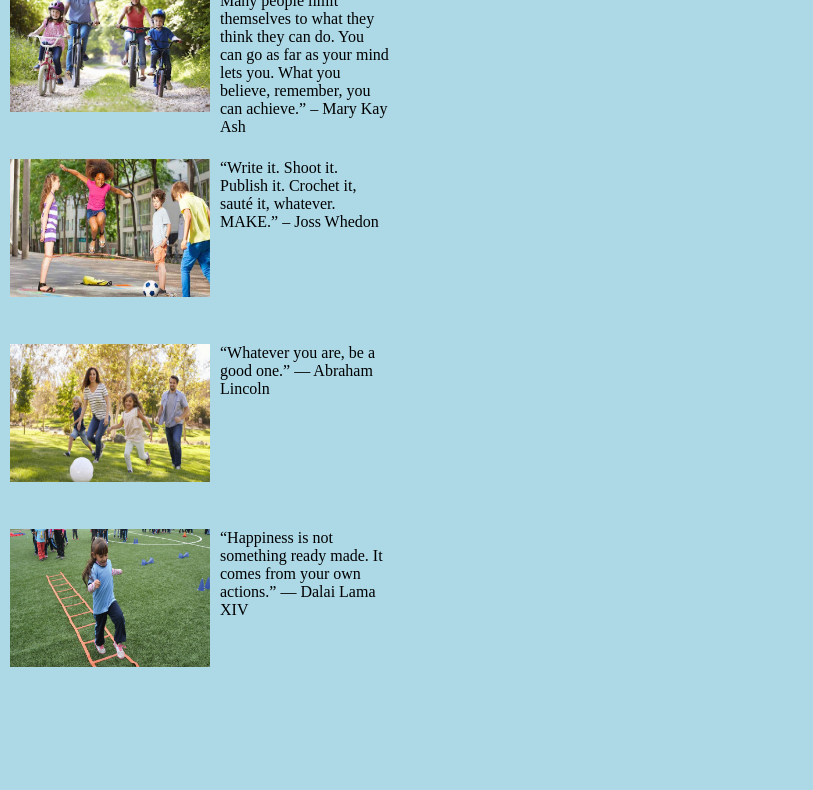
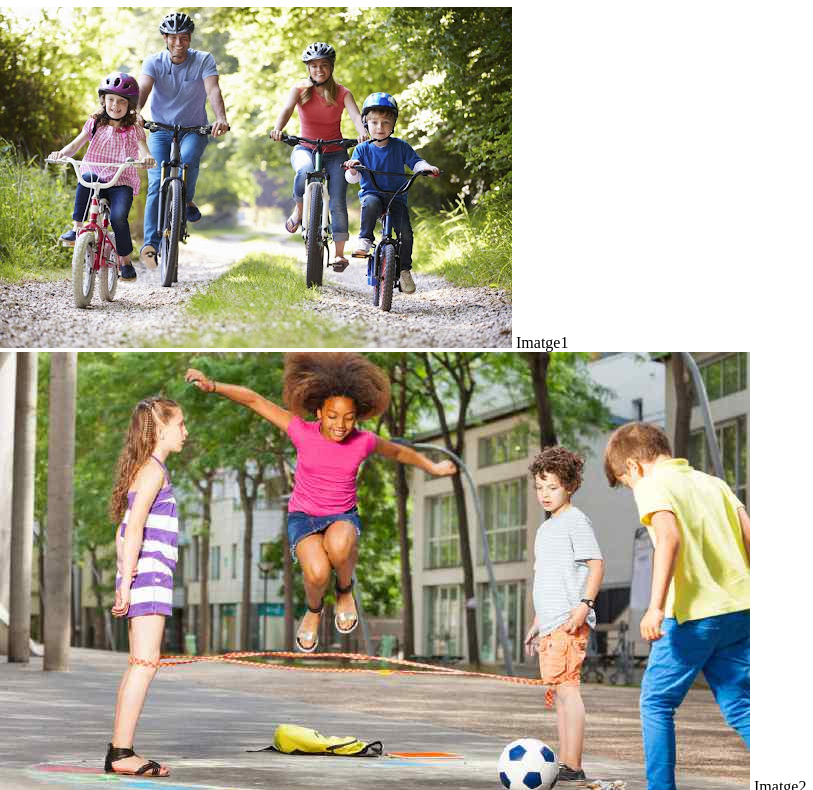
Before and after one commit to shiaqnech/Tasca2ShiaqNechSN, a plain HTML site: page index.html in a window 1280 px wide. Shown: the part 73-863 px from the top of the page, without its empty margins (0-813 px from the left). Before the commit the page ends 800 px from the top, so only its background shows below. Drawn offline with Linux system fonts and the light colour scheme.

Commit message:
Revert "Hem afegit la carpeta imatge i hem posat les imatges a la secció cos de l'html després hem modificat larxiu css per que ens quedi tal com l'enunciat demana"
This reverts commit a60b57ae0785e2a8cc982d9a71a7e3cae81ec783.

```diff
--- a/index.html
+++ b/index.html
@@ -13,23 +13,18 @@
     </div>
     <div class="cos">
         <article>
-            <img src="images/image1.jpg">
-            <p>“Don’t limit yourself. Many people limit themselves to what they think they can do. You can go as far as your mind lets you. What you believe, remember, you can achieve.” – Mary Kay Ash</p>
+            <img src="images/image1.jpg"> Imatge1
         </article>
-
         <article>
-            <img src="images/image2.jpg">
-             <p>“Write it. Shoot it. Publish it. Crochet it, sauté it, whatever. MAKE.” – Joss Whedon</p>
+            <img src="images/image2.jpg"> Imatge2
 
         </article>
         <article>
-            <img src="images/image3.jpg">
-            <p>“Whatever you are, be a good one.” ― Abraham Lincoln</p>
+            <img src="images/image3.jpg"> Imatge3
 
         </article>
         <article>
-            <img src="images/image4.jpg">
-            <p>“Happiness is not something ready made. It comes from your own actions.” ― Dalai Lama XIV</p>
+            <img src="images/image4.jpg"> Imatge4
 
         </article>
 
--- a/style.css
+++ b/style.css
@@ -1,25 +1,4 @@
-* {
+body{
+    margin: 0;
     padding: 0;
-    margin: 0;
-  }
-
-  body {
-    background: lightblue;
-  }
-  img {
-    float: left;
-    width: 200px;
-    height: 138px;
-    padding: 10px;
-  }
-  article {
-  height: 185px;
-  width: 400px;
 }
-p{
-    padding: 10px;
-  }
-
-.cos {
-    display: table;
-  }
```
